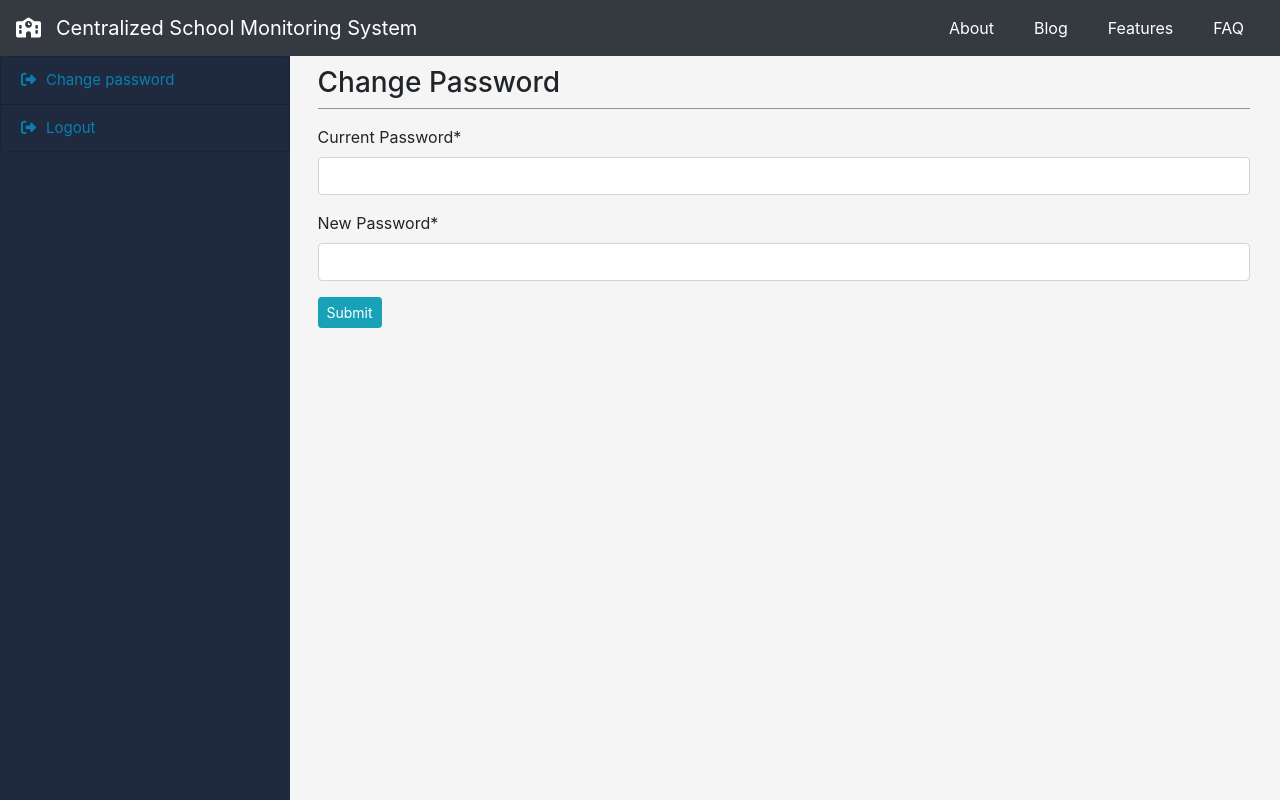
After one commit to saifulshihab/csms, a Django app: page /student/stuChangePass in a window 1280 px wide. The commit adds this page. Run offline with Django 3.2, Linux system fonts and the light colour scheme; some libraries are stand-ins or nearby versions.

Commit message:
student can change their password

```diff
--- a/headmaster/templates/headmaster/allteacher.html
+++ b/headmaster/templates/headmaster/allteacher.html
@@ -10,7 +10,7 @@
         <th scope="col">Teacher Name</th>
         <th scope="col">Teacher Email</th>
         <th scope="col">Employee ID</th>
-        <th scope="col">School EIIN</th>
+        <!-- <th scope="col">School EIIN</th> -->
         <th scope="col">Phone</th>
       </tr>
     </thead>
@@ -20,7 +20,7 @@
         <td>{{ teacher.t_fullname }}</td>
         <td>{{ teacher.t_email}}</td>
         <td>{{ teacher.t_empid }}</td>
-        <td>{{ teacher.sch_eiin}}</td>
+        <!-- <td>{{ teacher.sch_eiin}}</td> -->
         <td> {{ teacher.t_phone }}</td>
       </tr>
       {% endfor %}
--- a/headmaster/views.py
+++ b/headmaster/views.py
@@ -107,6 +107,6 @@ def delete_teacher(request, id):
     return render(request, 'headmaster/assign_teacher.html', context)
 
 def account_details(request):
-    obj = headmaster_account.objects.get(h_empid = request.session.get('headmaster_eid'))
+    obj = headmasterSession(request)
     context = {'headmaster': obj}
     return render(request, 'headmaster/account.html', context)
--- a/initapp/views.py
+++ b/initapp/views.py
@@ -143,7 +143,9 @@ def userlogin(request):
             stdlogin = student_account.objects.filter(
                 s_roll=std_roll, s_pass=std_pass, s_school=std_sch, s_class=std_cls)
             if stdlogin:
-                # request.session['teacher_eid'] = userempid
+                request.session['std_roll'] = std_roll
+                request.session['std_sch'] = std_sch
+                request.session['std_class'] = std_cls
                 return redirect('student/loginsuccess/')
             else:
                 messages.success(
--- /dev/null
+++ b/student/templates/passwordChange.html
@@ -0,0 +1,49 @@
+{% extends 'base.html' %}
+{% load crispy_forms_tags %}
+{% block content %}
+
+<div id="student_dashboard" style="margin-top: -44px;">
+    <div class="row">
+        <div class="col-3">
+            <div class="sidebar">
+                <div class="side_menu" class="list-group pt">
+                        <a href="{% url 'stuChangePass' %}" class="list-group-item"><i class="fas fa-sign-out-alt"></i>Change password</a>
+                    <a href="{% url 'slogout' %}" class="list-group-item"><i class="fas fa-sign-out-alt"></i>Logout</a>
+                </div>
+            </div>
+        </div>
+        <div class="clearfix"></div>
+        <div class="col-9" style="margin-left: -20px;">
+            <div class="" id="page_content">
+                <div class="feedback">
+                    <h3>Change Password</h3>
+                    <div class="mb-3" style="padding: .5px;background:rgb(148, 148, 148);"></div>
+                    <form action="{% url 'stuChangePass' %}" method="POST" enctype="multipart/form-data">
+                        {% csrf_token %}
+                        <div class="form-group">
+                            <label for="">Current Password*</label>
+                            <input type="password" class="form-control" name="c_pass" required>
+                        </div>
+                        <div class="form-group">
+                            <label for="">New Password*</label>
+                                <input type="password" class="form-control" name="n_pass" required>
+                            </div>
+                        <input type="submit" class="btn btn-sm btn-info" value="Submit">
+                    </form>
+                </div>
+                <div class="msgprint mt-2">
+                    {% if messages %}
+                    {% for msg in messages%}
+                    {%if msgsuccess == 'success' %}
+                    <p class="text-success">{{msg}}</p>
+                    {% else %}
+                    <p class="text-danger">{{msg}}</p>
+                    {%endif%}
+                    {% endfor %}
+                    {%endif%}
+                </div>
+            </div>
+        </div>
+    </div>
+</div>
+{% endblock content %}
--- a/student/templates/student_dashboard.html
+++ b/student/templates/student_dashboard.html
@@ -7,6 +7,7 @@
         <div class="col-3">
             <div class="sidebar">
                 <div class="side_menu" class="list-group pt">
+                        <a href="{% url 'stuChangePass' %}" class="list-group-item"><i class="fas fa-sign-out-alt"></i>Change password</a>
                     <a href="{% url 'slogout' %}" class="list-group-item"><i class="fas fa-sign-out-alt"></i>Logout</a>
                 </div>
             </div>
--- a/student/urls.py
+++ b/student/urls.py
@@ -3,5 +3,6 @@ from . import views
 
 urlpatterns = [
     path('loginsuccess/', views.send_feedback, name="loginsuccess"),
-    path('slogout', views.slogout, name="slogout")
+    path('slogout', views.slogout, name="slogout"),
+    path('stuChangePass', views.stuChangePass, name="stuChangePass")
 ]
--- a/student/views.py
+++ b/student/views.py
@@ -1,8 +1,9 @@
 from django.shortcuts import render, redirect
 from .forms import feedbackForm
 from .models import student_feedback
-
-
+from initapp.models import student_account
+from school.models import schoolInfo
+from django.contrib import messages
 def loginsuccess(request):
     return render(request, 'student_dashboard.html')
 
@@ -19,6 +20,36 @@ def send_feedback(request):
     context = {'form': feedback_form}
     return render(request, 'student_dashboard.html', context)
 
+def stuChangePass(request):
+    # passChange_form = passChangeform()
+    if request.method=='POST':
+        current_pass = request.POST['c_pass']
+        new_pass = request.POST['n_pass']
+        get_eiin = schoolInfo.objects.get(
+            schoolName=request.session.get('std_sch')
+        )#Figure out school eiin as student dont know eiin#
+        std_obj = student_account.objects.get(
+            s_roll=request.session.get('std_roll'),
+            s_class=request.session.get('std_class'),
+            SchoolEIIN=get_eiin.SchoolEIIN
+        )
+        if current_pass==std_obj.s_pass:
+            student_account.objects.filter(
+            s_roll=request.session.get('std_roll'),
+            s_class=request.session.get('std_class'),
+            SchoolEIIN=get_eiin.SchoolEIIN
+        ).update(s_pass=new_pass)
+            msg='success'
+            context = {'msgsuccess':msg}
+
+            messages.success(request, "Password changed !")
+            return render(request, 'passwordChange.html', context)
+        else:
+            msg='failed'
+            context = {'msgsuccess':msg}
+            messages.success(request, "Current password doesn't match. Try again. ..")
+            return render(request, 'passwordChange.html', context)
+    return render(request, 'passwordChange.html')
 
 def slogout(request):
     return redirect('home')
```
Also changed, not shown: db.sqlite3, student/models.py (line endings or trailing spaces).
